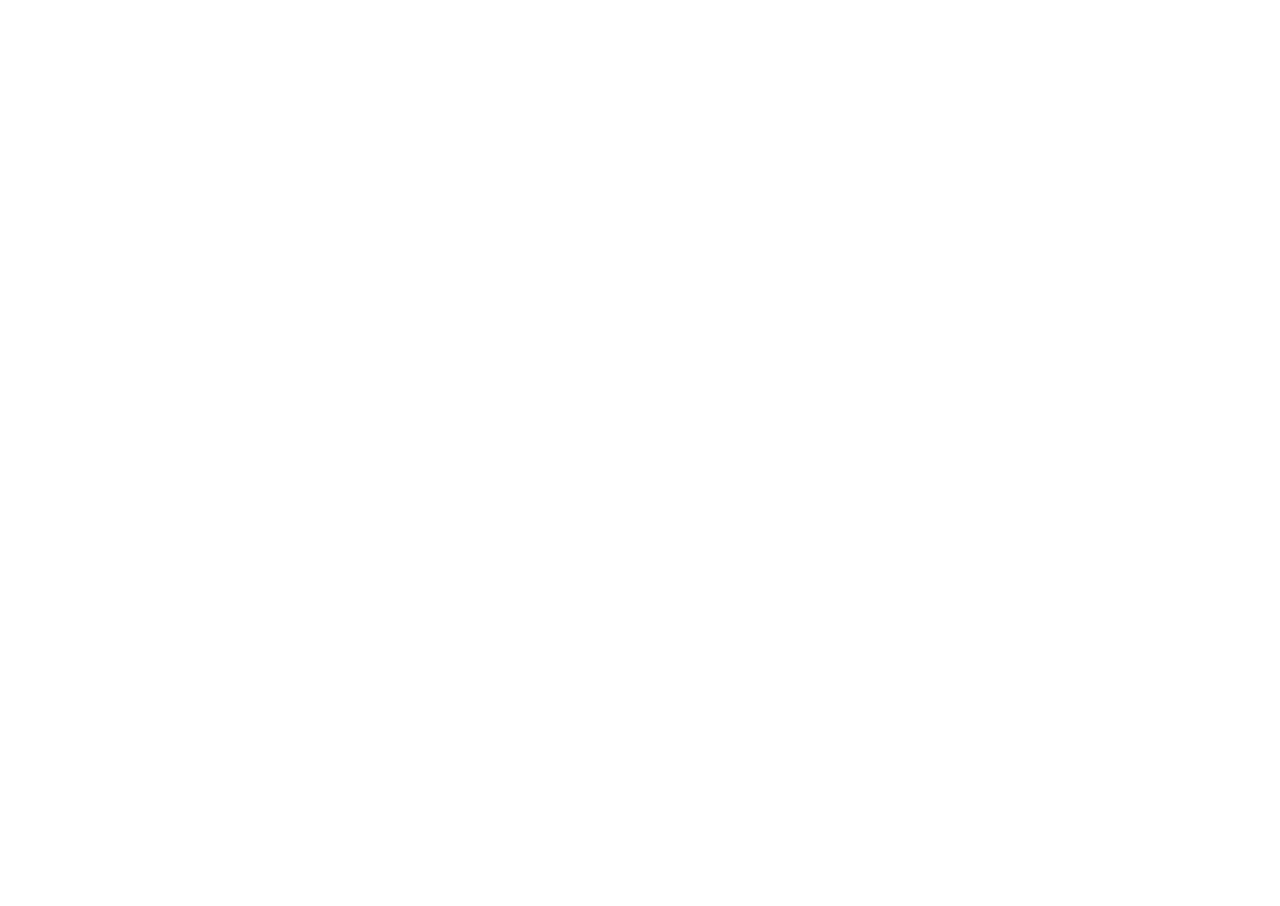
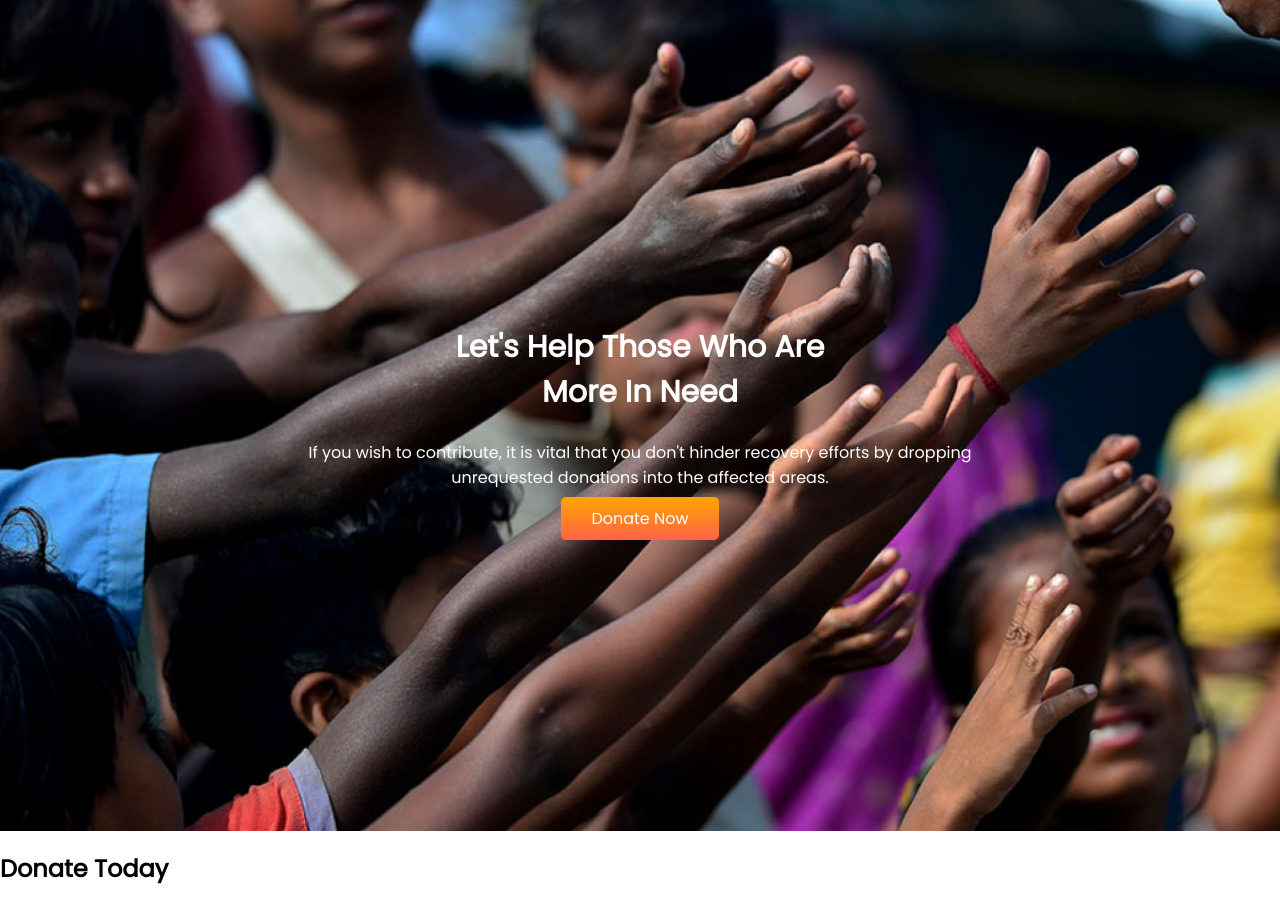
Before and after one commit to ismailshirazi/my-donation-wabsite, a plain HTML site: page index.html in a window 1280 px wide. Before the commit the page ends 800 px from the top, so only its background shows below. Drawn offline with Linux system fonts and the light colour scheme.

Commit message:
add xfirst

```diff
--- a/index.html
+++ b/index.html
@@ -6,11 +6,27 @@
     <meta http-equiv="X-UA-Compatible" content="IE=edge">
     <meta name="viewport" content="width=device-width, initial-scale=1.0">
     <title>My Donation Website</title>
+    <link rel="preconnect" href="https://fonts.googleapis.com">
+    <link rel="preconnect" href="https://fonts.gstatic.com" crossorigin>
+    <link href="https://fonts.googleapis.com/css2?family=Poppins&display=swap" rel="stylesheet">
     <link rel="stylesheet" href="style.css">
 </head>
 
 <body>
-
+    <section class="top-banner">
+        <div class="top-container">
+            <h1 id="help">Let's Help Those Who Are <br> More In Need</h1>
+            <p>If you wish to contribute, it is vital that you don't hinder recovery efforts by dropping <br>
+                unrequested
+                donations into the affected areas. </p>
+            <a target="_blank" class="button" href="https://ismailshirazi.github.io/eat-health/">Donate Now</a>
+        </div>
+    </section>
+    <section>
+        <div>
+            <h1>Donate Today</h1>
+        </div>
+    </section>
 </body>
 
 </html>
--- a/style.css
+++ b/style.css
@@ -0,0 +1,32 @@
+body {
+    font-family: 'Poppins', sans-serif;
+    margin: 0px;
+}
+
+#help {
+    font-size: 30px;
+    font-weight: 1000px;
+}
+
+.top-banner {
+    background-image: url(images/donation-medium.png);
+    background-repeat: no-repeat;
+    background-size: cover;
+    padding-top: 300px;
+    padding-bottom: 300px;
+
+
+}
+
+.top-container {
+    text-align: center;
+    color: white;
+}
+
+.button {
+    text-decoration: none;
+    background-image: linear-gradient(orange, tomato);
+    color: white;
+    padding: 10px 30px;
+    border-radius: 5px;
+}
```
Also changed, not shown: images/donation-medium.png (added), images/donation0.jpg (added), images/donation1.jpg (added), images/donation10.jpg (added), images/donation11.jpg (added), images/donation13.jpg (added), images/donation14.webp (added), images/donation2.jpg (added), images/donation4.jpg (added), images/donation5.jpg (added), images/donation6.jpg (added), images/donation7.jpg (added), images/donation8.jpg (added), images/donation9.jpg (added), 2 more files, 2 other files.
